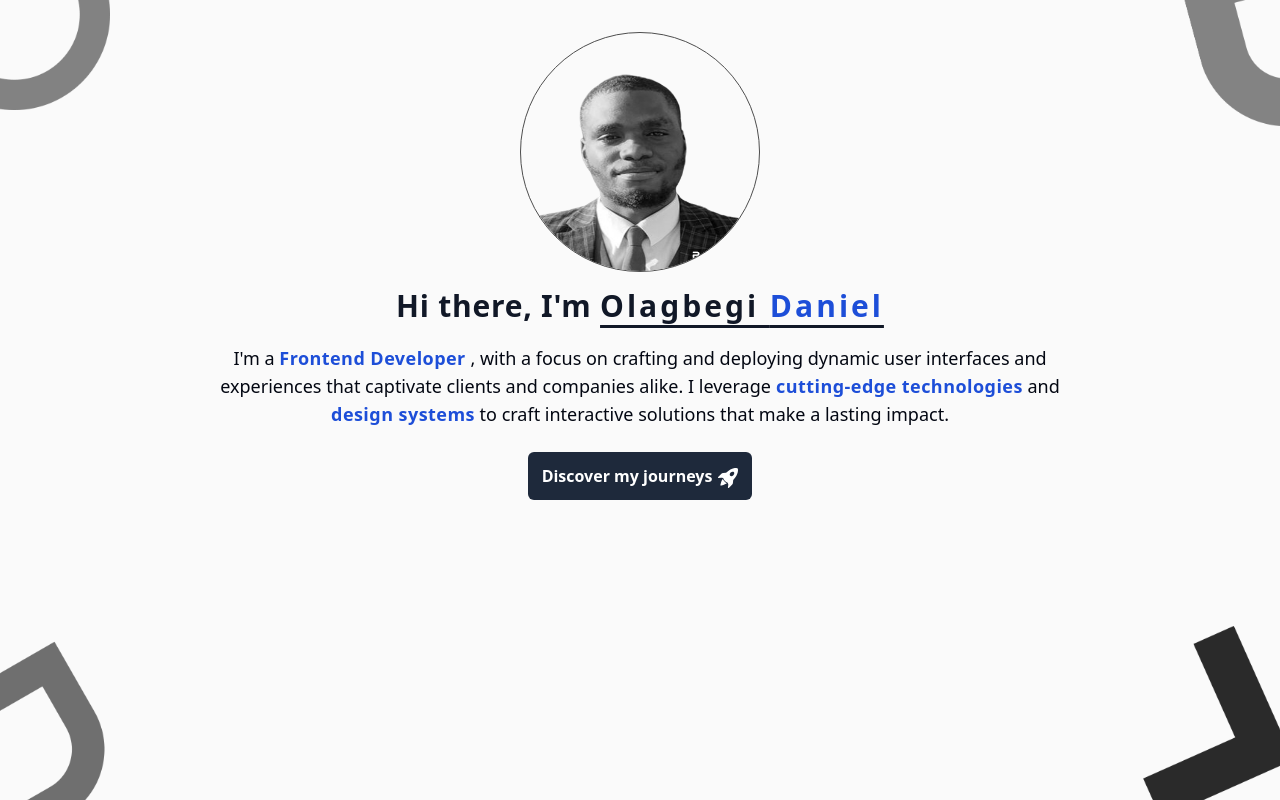
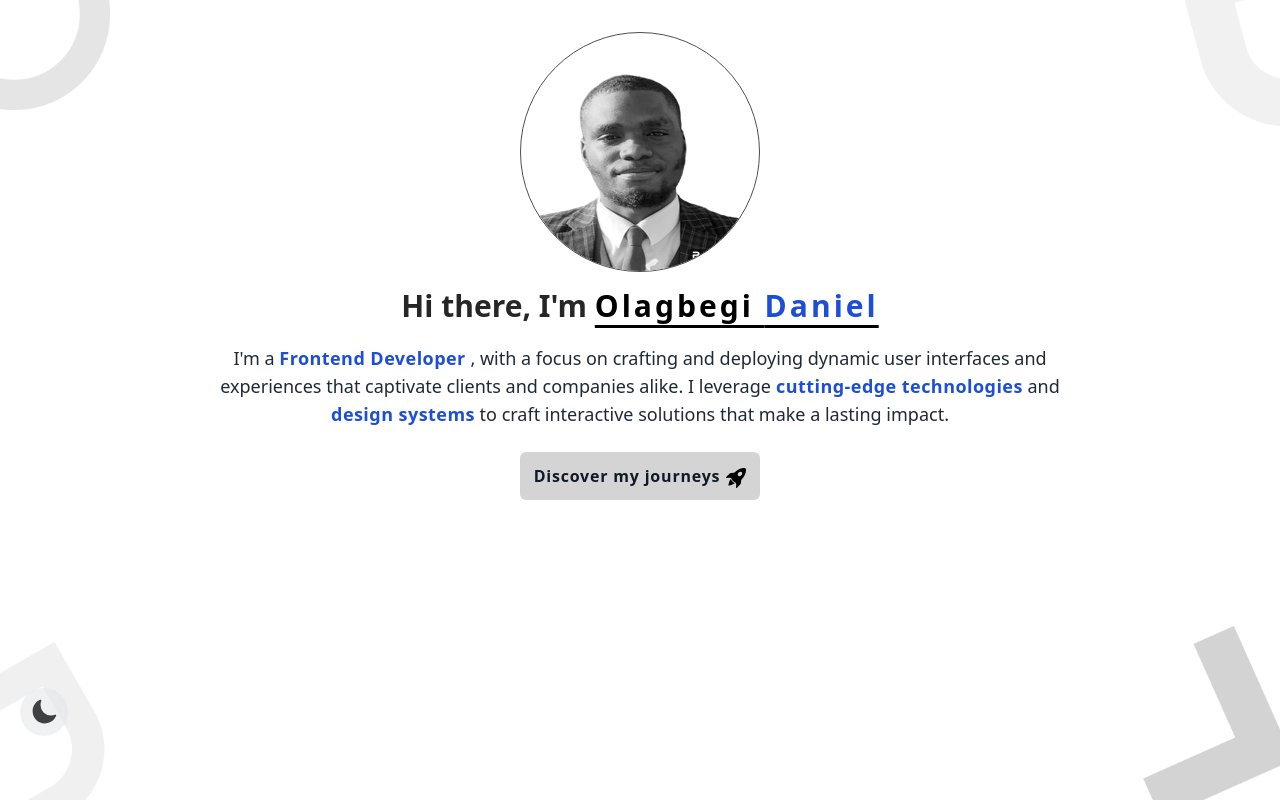
Before and after one commit to daniel-js0/myportfolio, a Next.js app: page / in a window 1280 px wide. Built offline with nearby package versions, Linux system fonts and the light colour scheme.

Commit message:
Added darkMode

```diff
--- a/app/components/Navbar.jsx
+++ b/app/components/Navbar.jsx
@@ -1,10 +1,9 @@
-import Image from "next/image";
 import Link from "next/link";
 
 export default function Navbar() {
     return(
        <section>
-            <div className="flex z-20 justify-between lg:px-16 w-screen h-16 md:h-20 bg-gray-50 bg-opacity-30 backdrop-blur-xl  fixed top-0">
+            <div className="flex z-20 justify-between lg:px-16 w-screen h-16 md:h-20 bg-gray-50 dark:bg-neutral-800 dark:bg-opacity-30 dark:backdrop-blur-xl bg-opacity-30 backdrop-blur-xl  fixed top-0">
 
               <Link href='/'>
                 <div className="flex">
@@ -24,7 +23,7 @@ export default function Navbar() {
 
               <div className=" h-14 w-[48%] hidden lg:flex justify-evenly items-center my-auto text-lg">
                 <Link href='/about'><p className="text-whit ">About</p></Link>
-                <Link href='/'><p className="text-whit ">Projects</p></Link>
+                <Link href='/projects'><p className="text-whit ">Projects</p></Link>
                 <Link href='/'><p className="text-whit ">Contact</p></Link>
 
                 <Link href='/'>
--- /dev/null
+++ b/app/components/ThemeButton.jsx
@@ -0,0 +1,36 @@
+"use client"
+import { useTheme } from 'next-themes'
+import React, { useEffect, useState } from 'react'
+
+const ThemeButton = () => {
+      const {resolvedTheme, setTheme} = useTheme()
+      const [mounted, setMounted] = useState(false)
+      useEffect(() => {
+        setMounted(true)
+      }, [])
+      if(!mounted){
+        return null
+      }
+
+  return (
+
+    <button className='fixed  h-14 w-16 rounded-r-full lg:bottom-16 md:bottom-64 lg:start-5 lg:h-12 lg:w-12 lg:rounded-full max-[760px]:bottom-32
+      bg-gray-300 dark:bg-neutral-800 bg-opacity-30 backdrop-blur-xl dark:bg-opacity-30 dark:backdrop-blur-xl' onClick={() => setTheme(resolvedTheme === 'dark' ? 'light' : 'dark')}>
+        {resolvedTheme === 'dark' ?
+
+        (<svg
+           xmlns="http://www.w3.org/2000/svg" viewBox="0 0 24 24" fill="currentColor"
+           className={`w-9 h-8 text-gray-300  cursor-pointer ml-4 lg:ml-1.5 `}>       <path d="M12 2.25a.75.75 0 01.75.75v2.25a.75.75 0 01-1.5 0V3a.75.75 0 01.75-.75zM7.5 12a4.5 4.5 0 119 0 4.5 4.5 0 01-9 0zM18.894 6.166a.75.75 0 00-1.06-1.06l-1.591 1.59a.75.75 0 101.06 1.061l1.591-1.59zM21.75 12a.75.75 0 01-.75.75h-2.25a.75.75 0 010-1.5H21a.75.75 0 01.75.75zM17.834 18.894a.75.75 0 001.06-1.06l-1.59-1.591a.75.75 0 10-1.061 1.06l1.59 1.591zM12 18a.75.75 0 01.75.75V21a.75.75 0 01-1.5 0v-2.25A.75.75 0 0112 18zM7.758 17.303a.75.75 0 00-1.061-1.06l-1.591 1.59a.75.75 0 001.06 1.061l1.591-1.59zM6 12a.75.75 0 01-.75.75H3a.75.75 0 010-1.5h2.25A.75.75 0 016 12zM6.697 7.757a.75.75 0 001.06-1.06l-1.59-1.591a.75.75 0 00-1.061 1.06l1.59 1.591z" />
+           </svg>)
+        :
+        (<svg
+            xmlns="http://www.w3.org/2000/svg" viewBox="0 0 24 24" fill="currentColor"
+            className={`w-7 h-7 text-neutral-700 cursor-pointer ml-4 lg:ml-2.5 `}>       <path fillRule="evenodd" d="M9.528 1.718a.75.75 0 01.162.819A8.97 8.97 0 009 6a9 9 0 009 9 8.97 8.97 0 003.463-.69.75.75 0 01.981.98 10.503 10.503 0 01-9.694 6.46c-5.799 0-10.5-4.701-10.5-10.5 0-4.368 2.667-8.112 6.46-9.694a.75.75 0 01.818.162z" clipRule="evenodd" />
+            </svg>)
+        }
+    </button>
+
+  )
+}
+
+export default ThemeButton
--- a/app/layout.jsx
+++ b/app/layout.jsx
@@ -1,19 +1,26 @@
+
+import ThemeButton from './components/ThemeButton'
 import './globals.css'
+import Providers from './providers'
+
 
 
 
 export const metadata = {
-  title: 'Portfolio',
+  title: 'Daniel.jsx',
   description: 'Generated by create next app',
 }
 
 export default function RootLayout({ children }) {
   return (
-    <html lang="en">
-      <body className='w-screen min-h-screen '>
-              <div>
-                {children}
-                </div>
+    <html lang="en" className='light' style={{colorScheme: 'light'}}>
+      <body className='w-screen min-h-screen'>
+
+                <Providers>
+                  {children}
+                  <ThemeButton />
+                </Providers>
+
         </body>
     </html>
   )
--- a/app/page.jsx
+++ b/app/page.jsx
@@ -1,48 +1,55 @@
+
 import Image from "next/image";
 import Link from "next/link";
 
 
+
+
 export default function Home() {
+
+
+
   return (
     <main>
 
 
-     <div className=" w-[100%] lg:w-[100%] relative overflow-hidden min-h-screen mx-auto pt-6 bg-neutral-50 ">
+     <div className={ `w-[100%] lg:w-[100%] relative overflow-hidden min-h-screen mx-auto max-[376px]:pt-16 pt-44 md:pt-64 lg:pt-6 `}>
 
 
                <Image className='mx-auto mt-2 grayscale  hover:grayscale-0 rounded-full h-40 w-40 md:w-60 md:h-60  border border-blue-700
                     delay-100 duration-700 hover:scale-105' src='/me.png' width={810} height={510} quality={100}/>
 
-               <h1 className="text-center mt-4 font-sans text-2xl tracking-wider md:text-3xl font-black text-gray-900  md:tracking-wide">Hi there, I'm <span className=" tracking-widest underline underline-offset-8">Olagbegi <span className="text-blue-700">Daniel</span>  </span> </h1>
+               <h1 className="text-center mt-4 font-sans px-4 text-2xl  md:text-3xl font-bold text-neutral-800 dark:text-gray-200  ">Hi there, I'm <span className=" font-black text-black dark:text-white tracking-widest underline underline-offset-8">Olagbegi <span className="text-blue-700">Daniel</span>  </span> </h1>
 
 
 
               <div className="lg:w-[70%] w-[90%] mt-5  bg-slate-20 mx-auto">
-                  <p className="text-gray-950 md:text-lg  text-center">I'm a <span className=" text-blue-700 font-bold tracking-wide">Frontend Developer</span> ,
+                  <p className="text-gray-800 dark:text-gray-200 md:text-lg  text-center">I'm a <span className=" text-blue-700 font-bold tracking-wide">Frontend Developer</span> ,
                   with a focus on crafting and deploying dynamic user interfaces and experiences that captivate clients and companies alike. I leverage
                   <span className=" text-blue-700 font-bold tracking-wide"> cutting-edge technologies</span> and <span className=" text-blue-700 font-bold tracking-wide"> design systems</span>  to craft interactive solutions that make a lasting impact.
                 </p>
               </div>
 
               <Link href='/about'>
-                 <div className="h-12 w-56 mx-auto  mt-6">
-                    <button className="w-56 h-12 flex justify-center rounded-md bg-slate-800 ">
-                     <p className="text-white font-semibold my-auto">Discover my journeys</p>
-                     <svg className="invert h-5 w-5 ml-1.5 mt-4"  xmlns="http://www.w3.org/2000/svg"  fill="currentColor" viewBox="0 0 16 16"><path d="M12.17 9.53c2.307-2.592 3.278-4.684 3.641-6.218.21-.887.214-1.58.16-2.065a3.578 3.578 0 0 0-.108-.563 2.22 2.22 0 0 0-.078-.23V.453c-.073-.164-.168-.234-.352-.295a2.35 2.35 0 0 0-.16-.045 3.797 3.797 0 0 0-.57-.093c-.49-.044-1.19-.03-2.08.188-1.536.374-3.618 1.343-6.161 3.604l-2.4.238h-.006a2.552 2.552 0 0 0-1.524.734L.15 7.17a.512.512 0 0 0 .433.868l1.896-.271c.28-.04.592.013.955.132.232.076.437.16.655.248l.203.083c.196.816.66 1.58 1.275 2.195.613.614 1.376 1.08 2.191 1.277l.082.202c.089.218.173.424.249.657.118.363.172.676.132.956l-.271 1.9a.512.512 0 0 0 .867.433l2.382-2.386c.41-.41.668-.949.732-1.526l.24-2.408Zm.11-3.699c-.797.8-1.93.961-2.528.362-.598-.6-.436-1.733.361-2.532.798-.799 1.93-.96 2.528-.361.599.599.437 1.732-.36 2.531Z"/><path d="M5.205 10.787a7.632 7.632 0 0 0 1.804 1.352c-1.118 1.007-4.929 2.028-5.054 1.903-.126-.127.737-4.189 1.839-5.18.346.69.837 1.35 1.411 1.925Z"/></svg>
+                 <div className="h-12 w-60 mx-auto  mt-6">
+                    <button className="w-60 h-12 flex justify-center rounded-md bg-neutral-300 dark:bg-neutral-800 dark:bg-opacity-50">
+                     <p className="text-gray-900 dark:text-slate-50 tracking-wider font-bold my-auto">Discover my journeys</p>
+                     <svg className=" h-5 w-5 ml-1.5 mt-4"  xmlns="http://www.w3.org/2000/svg"  fill="currentColor" viewBox="0 0 16 16"><path d="M12.17 9.53c2.307-2.592 3.278-4.684 3.641-6.218.21-.887.214-1.58.16-2.065a3.578 3.578 0 0 0-.108-.563 2.22 2.22 0 0 0-.078-.23V.453c-.073-.164-.168-.234-.352-.295a2.35 2.35 0 0 0-.16-.045 3.797 3.797 0 0 0-.57-.093c-.49-.044-1.19-.03-2.08.188-1.536.374-3.618 1.343-6.161 3.604l-2.4.238h-.006a2.552 2.552 0 0 0-1.524.734L.15 7.17a.512.512 0 0 0 .433.868l1.896-.271c.28-.04.592.013.955.132.232.076.437.16.655.248l.203.083c.196.816.66 1.58 1.275 2.195.613.614 1.376 1.08 2.191 1.277l.082.202c.089.218.173.424.249.657.118.363.172.676.132.956l-.271 1.9a.512.512 0 0 0 .867.433l2.382-2.386c.41-.41.668-.949.732-1.526l.24-2.408Zm.11-3.699c-.797.8-1.93.961-2.528.362-.598-.6-.436-1.733.361-2.532.798-.799 1.93-.96 2.528-.361.599.599.437 1.732-.36 2.531Z"/><path d="M5.205 10.787a7.632 7.632 0 0 0 1.804 1.352c-1.118 1.007-4.929 2.028-5.054 1.903-.126-.127.737-4.189 1.839-5.18.346.69.837 1.35 1.411 1.925Z"/></svg>
                    </button>
                  </div>
              </Link>
 
 
 
-            <Image className="absolute md:-top-24 md:-start-24 max-[780px]:h-32 max-[780px]:w-32 grayscale
-            max-[780px]:-top-10 max-[780px]:-start-14 max-[285px]:hidden" src="/img4.png" alt="side" width={220} height={110} quality={100}/>
-            <Image className="absolute -top-20 -end-24 max-[780px]:h-32 max-[780px]:w-32 grayscale
-            max-[780px]:-top-10 max-[780px]:-end-12 max-[285px]:hidden" src="/img3.png" alt="side" width={220} height={110} quality={100} />
-            <Image className="absolute -bottom-8 -end-12 max-[780px]:h-32 max-[780px]:w-32 grayscale
-            max-[780px]:-bottom-14 max-[780px]:-end-6 max-[285px]:hidden" src="/img1.png" alt="side" width={220} height={110} quality={100}/>
-            <Image className="absolute -bottom-12 -start-20 max-[780px]:h-32 max-[780px]:w-32 grayscale
-            max-[780px]:-bottom-14 max-[780px]:-start-12 max-[285px]:hidden" src="/img2.png" alt="side" width={220} height={110} quality={100}/>
+
+            <Image className="absolute opacity-20 md:-top-24 md:-start-24 max-[760px]:h-32 max-[760px]:w-32 grayscale
+            max-[760px]:-top-10 max-[760px]:-start-14 max-[285px]:hidden" src="/img4.png" alt="side" width={220} height={110} quality={100}/>
+            <Image className="absolute opacity-10 -top-20 -end-24 max-[760px]:h-32 max-[760px]:w-32 grayscale
+            max-[760px]:-top-10 max-[760px]:-end-12 max-[285px]:hidden" src="/img3.png" alt="side" width={220} height={110} quality={100} />
+            <Image className="absolute opacity-20 -bottom-8 -end-12 max-[760px]:h-32 max-[760px]:w-32 grayscale
+            max-[760px]:-bottom-6 max-[760px]:-end-6 max-[285px]:hidden" src="/img1.png" alt="side" width={220} height={110} quality={100}/>
+            <Image className="absolute opacity-10 -bottom-12 -start-20 max-[760px]:h-32 max-[760px]:w-32 grayscale brightness-110
+            max-[760px]:-bottom-10 max-[760px]:-start-10 max-[285px]:hidden" src="/img2.png" alt="side" width={220} height={110} quality={100}/>
      </div>
 
     </main>
--- /dev/null
+++ b/app/projects/page.jsx
@@ -0,0 +1,16 @@
+import React from 'react'
+import Navbar from '../components/Navbar';
+
+const Projects = () => {
+  return (
+  <main>
+    <Navbar/>
+    <div className='pt-32'>hello!!</div>
+
+
+
+  </main>
+  )
+}
+
+export default Projects;
--- /dev/null
+++ b/app/providers.jsx
@@ -0,0 +1,11 @@
+"use client"
+
+import { ThemeProvider } from "next-themes"
+
+const Providers = ({children}) => {
+  return (
+    <ThemeProvider attribute="class">{children}</ThemeProvider>
+  )
+}
+
+export default Providers;
--- a/tailwind.config.js
+++ b/tailwind.config.js
@@ -5,6 +5,7 @@ module.exports = {
     './components/**/*.{js,ts,jsx,tsx,mdx}',
     './app/**/*.{js,ts,jsx,tsx,mdx}',
   ],
+  darkMode: 'class',
   theme: {
     extend: {
       backgroundImage: {
```
Also changed, not shown: app/about/page.jsx (+25 -21 lines), app/components/Footer.jsx (+12 -13 lines), package.json (+6 -5 lines), 1 other file (tests, documents, lock files or other folders).
